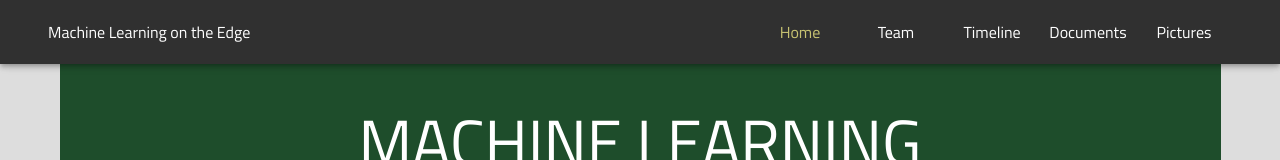
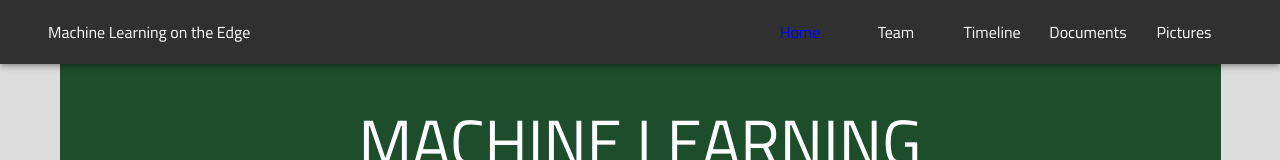
Before and after one commit to achelm15/mlontheedge, a Vue app: page / in a window 1280 px wide. In both pictures the pointer is over the element "Home". Shown: the top 160 px of the page. Built offline with nearby package versions, Linux system fonts and the light colour scheme.

Commit message:
change color of hover

```diff
--- a/src/App.vue
+++ b/src/App.vue
@@ -112,7 +112,8 @@
 }
 .tab:hover {
   cursor: pointer;
-  color: #c8c372;
+  /* color: #c8c372; */
+  color: blue;
 }
 .tabContainer {
   display: flex;
```
